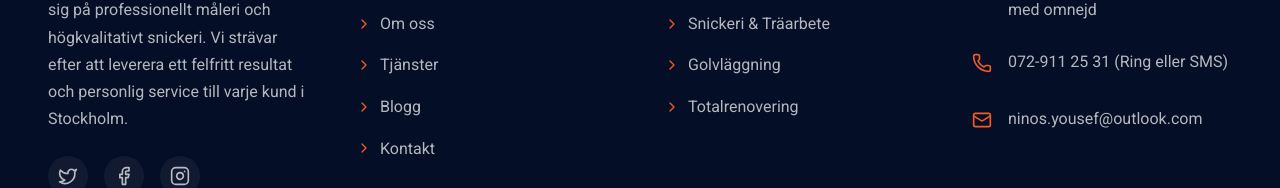
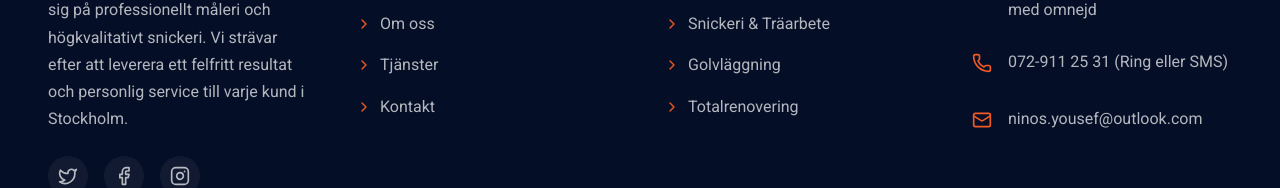
Before and after one commit to Rezan92/MNB, a React (Vite) app in the folder client/: page /contact in a window 1280 px wide. Shown: the part 1699-1887 px from the top of the page. Built offline with nearby package versions, Linux system fonts and the light colour scheme.

Commit message:
feat: remove Blog links from Navbar and Footer

```diff
--- a/client/src/components/common/footer/Footer.tsx
+++ b/client/src/components/common/footer/Footer.tsx
@@ -93,10 +93,6 @@ export const Footer: React.FC = () => {
 							label='Tjänster'
 						/>
 						<FooterLink
-							to='/blog'
-							label='Blogg'
-						/>
-						<FooterLink
 							to='/contact'
 							label='Kontakt'
 						/>
--- a/client/src/components/common/navbar/Navbar.tsx
+++ b/client/src/components/common/navbar/Navbar.tsx
@@ -12,7 +12,6 @@ const navLinks = [
 	{ label: 'Om oss', to: '/about' },
 	{ label: 'Tjänster', to: '/services' },
 	{ label: 'Projekt', to: '/projects' },
-	{ label: 'Blogg', to: '/blog' },
 	{ label: 'Kontakt', to: '/contact' },
 ];
 
```
